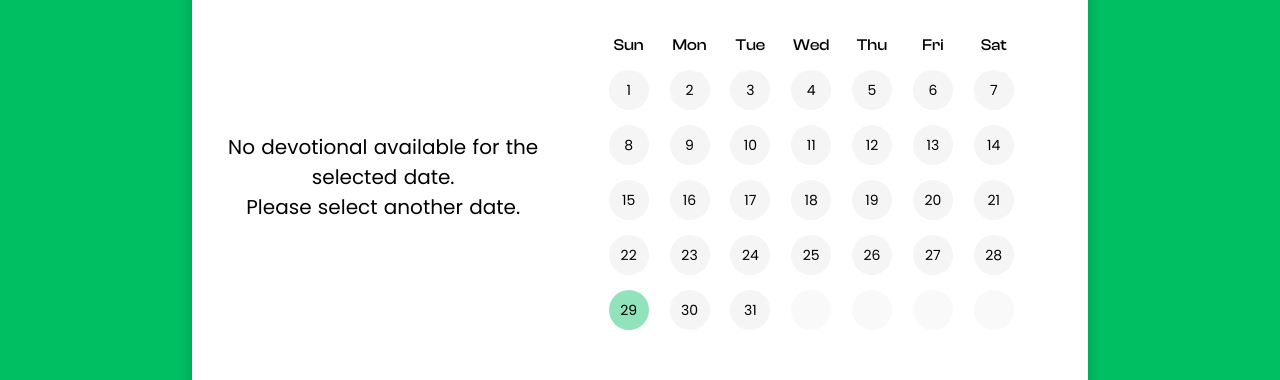
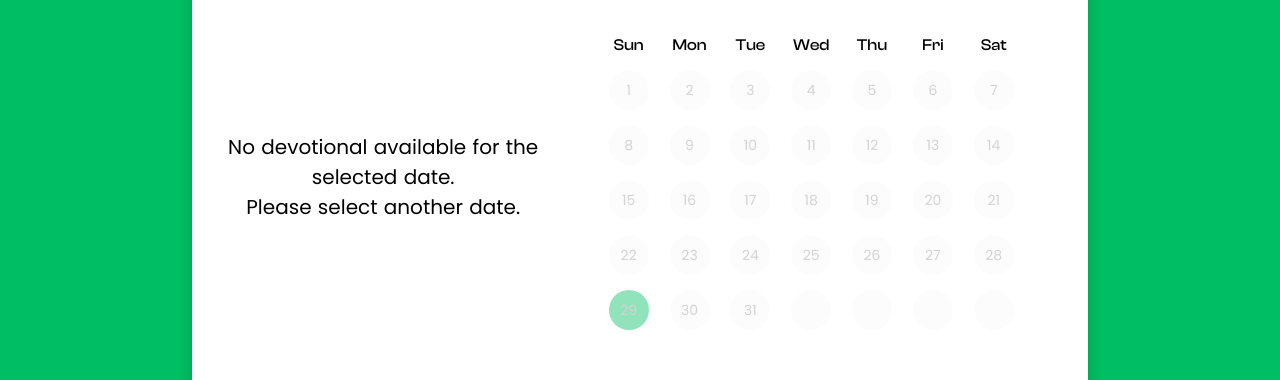
Before and after one commit to mosopedev/jesus-daily, a Nuxt app: page /jesus-daily/reservation in a window 1280 px wide. Shown: the part 263-643 px from the top of the page. Built offline with nearby package versions, Linux system fonts and the light colour scheme; no server answers; a web font is replaced by a local one; what vue-toast-notification would draw is missing.

Commit message:
ui updates

```diff
--- a/pages/jesus-daily/reservation.vue
+++ b/pages/jesus-daily/reservation.vue
@@ -53,7 +53,7 @@
         <div class="devotional-schedule">
           <div class="day-name" v-for="day in daysOfWeek" :key="day">{{ day }}</div>
           <div class="day-circle" v-for="(day, index) in calendarDays" :key="index"
-            :class="{ empty: day === null, selected: day === selectedDay, reserved: findDevotionalByDate(day) == true }"
+            :class="{ empty: day === null || findDevotionalByDate(day) === null, selected: day === selectedDay, reserved: findDevotionalByDate(day) == true }"
             @click="updateSelectedDay(day)">
             {{ day || '' }}
             <p>
@@ -152,7 +152,8 @@ const years = Array.from({ length: 10 }, (_, i) => currentYear + i); // Last 5 a
 
 const selectedYear = ref(currentYear);
 const selectedMonth = ref(new Date().getMonth());
-const selectedDay = ref(new Date().getDate())
+const selectedDay = ref(new Date().getDate());
+
 
 const calendarDays = ref([]);
 
@@ -183,12 +184,12 @@ const generateCalendar = async () => {
   try {
     const response = await axios.get(`https://jesus-daily-api.onrender.com/api/devotional/${year}/${month + 1}`);
     devotionals = response.data.data || [];
+    updateSelectedDay(selectedDay.value)
     isLoading.value = false;
   } catch (error) {
     isLoading.value = false;
     console.error('Error fetching devotional:', error);
   }
-
   calendarDays.value = days;
 };
 
@@ -218,7 +219,7 @@ const updateSelectedDay = (day) => {
   const targetDate = `${selectedYear.value}-${String(selectedMonth.value + 1).padStart(2, '0')}-${String(day).padStart(2, '0')}`;
   const foundDevotional = devotionals.find(dev => dev.allotedDate.startsWith(targetDate));
   selectedDevotional.value = foundDevotional;
-  selectedDevotional.value = foundDevotional
+  // selectedDevotional.value = foundDevotional
 }
 
 updateSelectedDay(selectedDay.value)
@@ -410,8 +411,9 @@ h1 {
 }
 
 .day-circle.empty {
-  background-color: rgba(245, 245, 245, 0.565);
+  background-color: rgba(245, 245, 245, 0.343);
   cursor: not-allowed;
+  color: lightgray;
 }
 
 .day-circle.selected {
--- a/pages/jesus-daily/upload/[reservationId].vue
+++ b/pages/jesus-daily/upload/[reservationId].vue
@@ -5,6 +5,9 @@
             <div v-if="isLoading" class="loader">
                 <img src="/icons/loader-animation.svg"alt="">
             </div>
+            <p v-if="!isLoading && devotional === null" class="message">
+                No devotional found for this date.
+            </p>
             <div v-if="devotional" class="devotion-content">
                 <p class="modal-title">Devotional Guide</p>
                 <p class="selected-date">Date: {{ new Date(devotional.allotedDate).toDateString() }}</p>
@@ -88,6 +91,16 @@ onMounted(async () => {
         }
     } catch (error) {
         isLoading.value = false;
+        $toast.open({
+                message: error.response.data.errors || 'An error occurred. Please try again later.',
+                type: 'error',
+                position: 'top-right',
+                duration: 5000,
+                dismissible: true,
+                onDismiss: () => {
+                    window.location.href = '/jesus-daily/reservation';
+                },
+            });
         console.error('Error fetching devotional:', error);
     }
 });
```
